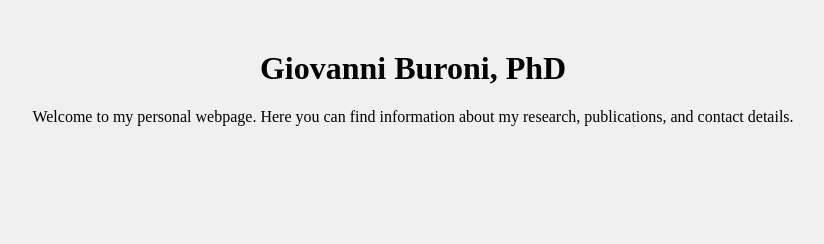
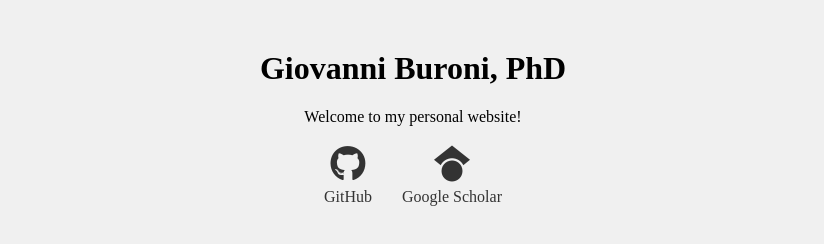
Before and after one commit to giobbu/website, a plain HTML site: page index.html in a window 1280 px wide. Shown: the whole page, without its empty margins (227-1051 px from the left). Drawn offline with Linux system fonts and the light colour scheme.

Commit message:
add github and google scholar social links

```diff
--- a/index.html
+++ b/index.html
@@ -1,12 +1,42 @@
 <!DOCTYPE html>
-<html>
+<html lang="en">
 <head>
   <meta charset="UTF-8">
+  <meta name="viewport" content="width=device-width, initial-scale=1.0">
   <title>Giovanni Buroni, PhD</title>
+
+  <!-- Main stylesheet -->
   <link rel="stylesheet" href="style.css">
+
+  <!-- Font Awesome (use only ONE version, latest) -->
+  <link rel="stylesheet" href="https://cdnjs.cloudflare.com/ajax/libs/font-awesome/6.5.1/css/all.min.css">
 </head>
+
 <body>
-  <h1>Giovanni Buroni, PhD</h1>
-  <p>Welcome to my personal webpage. Here you can find information about my research, publications, and contact details.</p>
+
+  <header>
+    <h1>Giovanni Buroni, PhD</h1>
+  </header>
+
+  <main>
+
+    <section class="bio">
+      <p>Welcome to my personal website!</p>
+    </section>
+    <section class="social-links">
+
+        <a href="https://github.com/giobbu" target="_blank">
+          <i class="fa-brands fa-github" style='font-size:36px'></i>
+          <span>GitHub</span>
+        </a>
+
+        <a href="https://scholar.google.com/citations?user=NbzDgUUAAAAJ&hl=en" target="_blank">
+          <i class="fa-brands fa-google-scholar" style='font-size:36px'></i>
+          <span>Google Scholar</span>
+        </a>
+
+    </section>
+  </main>
+
 </body>
 </html>
--- a/style.css
+++ b/style.css
@@ -1,9 +1,35 @@
 body {
   font-family: 'Times New Roman', Times, serif;
   background-color: #f0f0f0;
+  color: black;
   text-align: center;
   margin-top: 50px;
 }
 h1 {
   color: black;
 }
+
+.social-links {
+  display: flex;  /* use flexbox for layout */
+  justify-content: center;   /* center the links horizontally */
+  gap: 30px;
+  margin-top: 20px;
+}
+
+.social-links a {
+  display: flex;
+  flex-direction: column; /* stack icon + text vertically */
+  align-items: center;
+  text-decoration: none;
+  color: #333;
+  font-size: 16px;
+}
+
+.social-links i {
+  font-size: 36px;
+  margin-bottom: 6px;
+}
+
+.social-links a:hover {
+  color: #333;
+}
```
